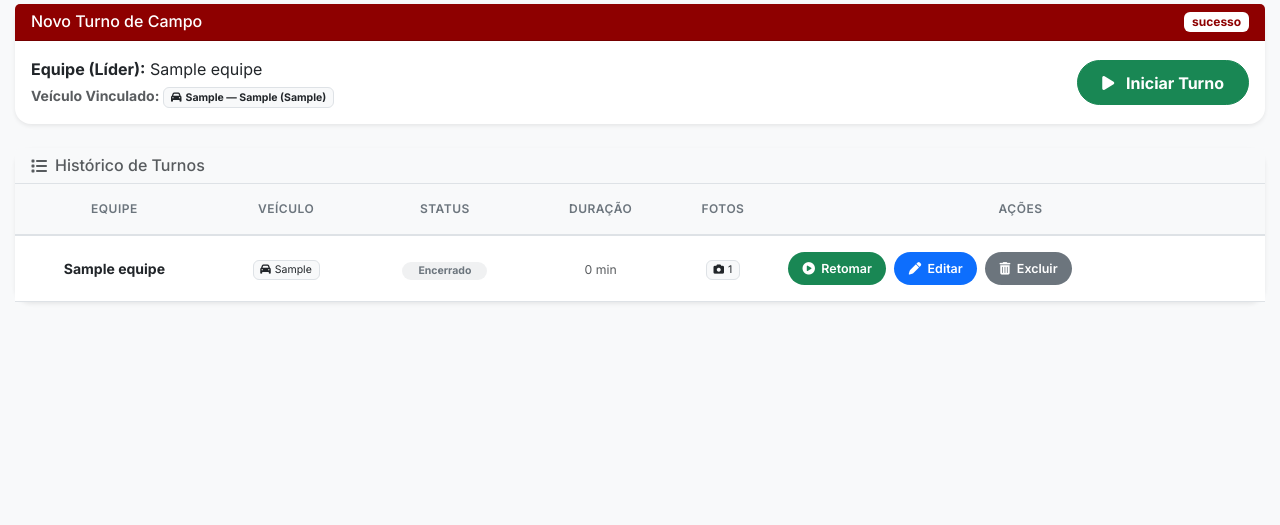
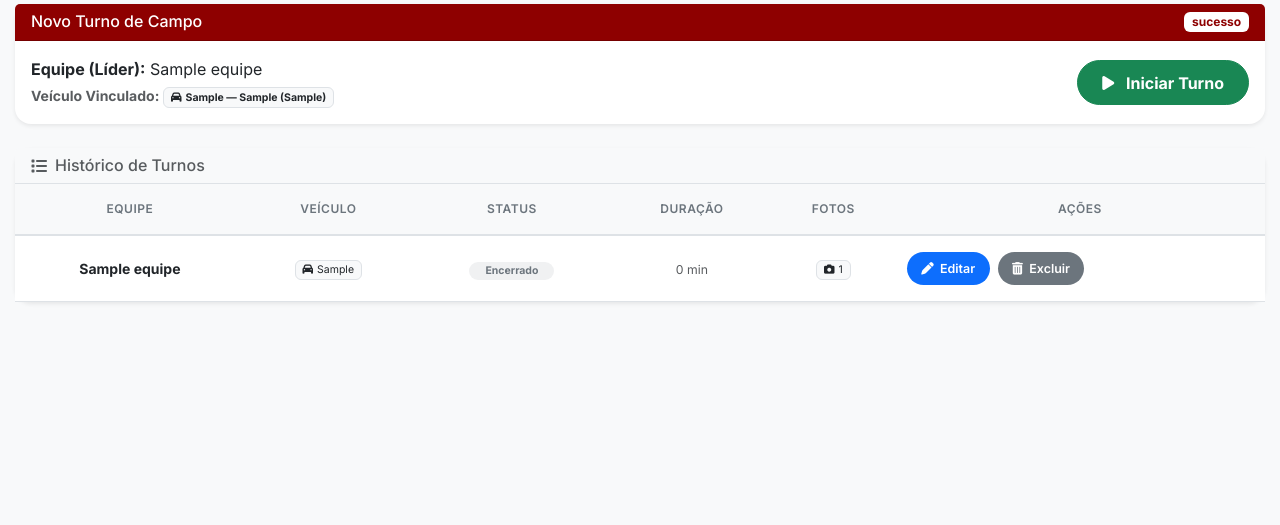
Before and after one commit to panfletagemrelampago/gestao, a Flask app: page /auditorias/turnos/1 in a window 1280 px wide. Shown: the part 174-699 px from the top of the page. Run offline with Flask 3, Linux system fonts and the light colour scheme; a user stored in the database is signed in; tables that the repository leaves empty hold one stand-in row (values such as "Sample post").

Commit message:
Rollback

```diff
--- a/app/templates/auditorias/turnos.html
+++ b/app/templates/auditorias/turnos.html
@@ -92,7 +92,7 @@
     }
     #lista-turnos .table tbody td { vertical-align: middle; padding: 0.75rem 1rem; }
 
-    /* ── Botões de ação ── */
+    /* ── Botões de ação (ESTÉTICA CORRIGIDA) ── */
     .btn-turno {
         display: inline-flex; align-items: center; gap: 0.4rem;
         font-size: 0.78rem; font-weight: 600; padding: 0.45rem 0.9rem;
@@ -100,10 +100,9 @@
         transition: all 0.2s; white-space: nowrap; color: #fff !important;
     }
     .btn-turno:hover { opacity: 0.85; transform: translateY(-1px); box-shadow: 0 2px 5px rgba(0,0,0,0.1); }
-    .btn-turno-parar    { background: #dc3545; }
-    .btn-turno-retomar  { background: #198754; }
-    .btn-turno-editar   { background: #0d6efd; }
-    .btn-turno-excluir  { background: #6c757d; }
+    .btn-turno-parar { background: #dc3545; }
+    .btn-turno-editar { background: #0d6efd; }
+    .btn-turno-excluir { background: #6c757d; }
 
     .acoes-turno { display: flex; flex-wrap: wrap; gap: 0.5rem; align-items: center; }
 </style>
@@ -156,11 +155,7 @@
                 let acoes = '<div class="acoes-turno">';
                 {% if current_user.tipo_usuario in ['admin', 'equipe'] %}
                 if (t.status === 'ativo') {
-                    // Turno ativo: mostrar Parar, Editar, Excluir
                     acoes += `<button onclick="encerrar(${t.id})" class="btn-turno btn-turno-parar"><i class="fas fa-stop-circle"></i> Parar</button>`;
-                } else {
-                    // Turno encerrado: mostrar Retomar
-                    acoes += `<button onclick="retomar(${t.id})" class="btn-turno btn-turno-retomar"><i class="fas fa-play-circle"></i> Retomar</button>`;
                 }
                 acoes += `<button onclick="editar(${t.id})" class="btn-turno btn-turno-editar"><i class="fas fa-pen"></i> Editar</button>`;
                 acoes += `<button onclick="excluir(${t.id})" class="btn-turno btn-turno-excluir"><i class="fas fa-trash-alt"></i> Excluir</button>`;
@@ -187,52 +182,15 @@
 
     async function encerrar(id) {
         if (confirm('Deseja encerrar este turno?')) {
-            try {
-                const resp = await fetch('/auditorias/turno/encerrar/' + id);
-                const data = await resp.json();
-                if (data.status === 'sucesso') {
-                    carregarTurnos();
-                } else {
-                    alert('Erro ao encerrar turno: ' + (data.mensagem || 'Tente novamente.'));
-                }
-            } catch (err) {
-                console.error('Erro ao encerrar turno:', err);
-                alert('Erro de comunicação. Tente novamente.');
-            }
-        }
-    }
-
-    async function retomar(id) {
-        if (confirm('Deseja retomar este turno? O turno ativo atual (se houver) será encerrado.')) {
-            try {
-                const resp = await fetch('/auditorias/turno/retomar/' + id);
-                const data = await resp.json();
-                if (data.status === 'sucesso') {
-                    carregarTurnos();
-                } else {
-                    alert('Erro ao retomar turno: ' + (data.mensagem || 'Tente novamente.'));
-                }
-            } catch (err) {
-                console.error('Erro ao retomar turno:', err);
-                alert('Erro de comunicação. Tente novamente.');
-            }
+            await fetch('/auditorias/turno/encerrar/' + id);
+            carregarTurnos();
         }
     }
 
     async function excluir(id) {
         if (confirm('Deseja excluir este turno? Esta ação não pode ser desfeita.')) {
-            try {
-                const resp = await fetch('/auditorias/turno/excluir/' + id);
-                const data = await resp.json();
-                if (data.status === 'sucesso') {
-                    carregarTurnos();
-                } else {
-                    alert('Erro ao excluir turno: ' + (data.mensagem || 'Tente novamente.'));
-                }
-            } catch (err) {
-                console.error('Erro ao excluir turno:', err);
-                alert('Erro de comunicação. Tente novamente.');
-            }
+            await fetch('/auditorias/turno/excluir/' + id);
+            carregarTurnos();
         }
     }
 
```
